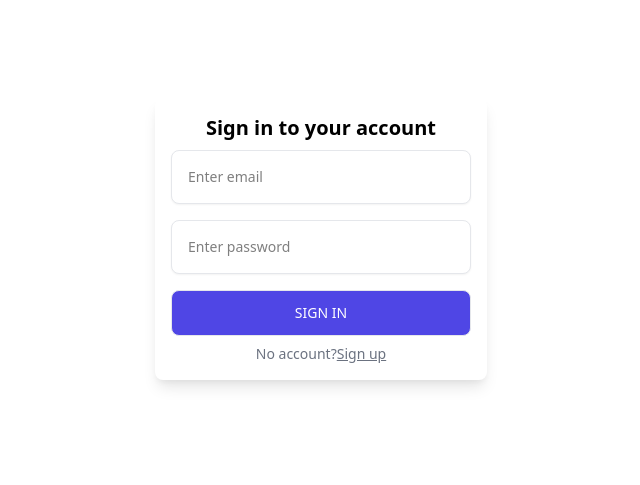
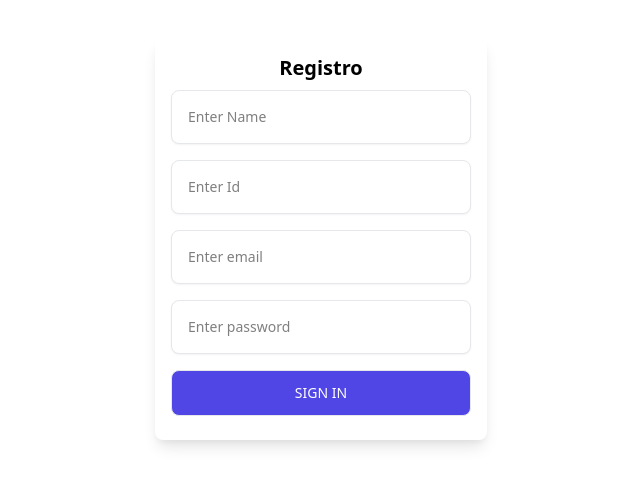
Before and after one commit to SebastianGomezdv/prueba-tecnica, a React (Vite) app: page /home in a window 1280 px wide. Shown: the part 161-646 px from the top of the page, without its empty margins (319-959 px from the left). Built offline with nearby package versions, Linux system fonts and the light colour scheme; data requests are answered from the project's data file.

Commit message:
Definición de rutas de navegación

```diff
--- a/package.json
+++ b/package.json
@@ -15,6 +15,7 @@
     "json-server": "^1.0.0-beta.3",
     "react": "^19.1.1",
     "react-dom": "^19.1.1",
+    "react-router-dom": "^7.8.2",
     "sweetalert2": "^11.22.5",
     "tailwindcss": "^4.1.12"
   },
--- a/src/main.jsx
+++ b/src/main.jsx
@@ -1,10 +1,11 @@
-import { StrictMode } from 'react'
-import { createRoot } from 'react-dom/client'
-import './index.css'
-import Login from './pages/Login'
+import { StrictMode } from "react";
+import { createRoot } from "react-dom/client";
+import { createBrowserRouter, RouterProvider } from "react-router-dom";
+import { routerApp } from "./routes/routerApp";
+import "./index.css";
 
-createRoot(document.getElementById('root')).render(
+createRoot(document.getElementById("root")).render(
   <StrictMode>
-    <Login />
-  </StrictMode>,
-)
+    <RouterProvider router={createBrowserRouter(routerApp)} />
+  </StrictMode>
+);
--- a/src/pages/Home.jsx
+++ b/src/pages/Home.jsx
@@ -1,8 +1,27 @@
-import './Home.css'
+import "./Home.css";
 function Home() {
   return (
-    <div>Home</div>
-  )
+    <div>
+      <form class="form">
+        <p class="form-title">Registro</p>
+        <div class="input-container">
+          <input type="text" placeholder="Enter Name" />
+        </div>
+        <div class="input-container">
+          <input type="text" placeholder="Enter Id" />
+        </div>
+        <div class="input-container">
+          <input type="email" placeholder="Enter email" />
+        </div>
+        <div class="input-container">
+          <input type="password" placeholder="Enter password" />
+        </div>
+        <button type="button" class="submit">
+          Sign in
+        </button>
+      </form>
+    </div>
+  );
 }
 
-export default Home
+export default Home;
--- a/src/pages/Login.jsx
+++ b/src/pages/Login.jsx
@@ -1,12 +1,14 @@
 import "./Login.css";
 import { alertaGeneral } from "../utils/alertas";
 import { useState, useEffect } from "react";
+import { useNavigate } from "react-router-dom";
 let URI = "http://localhost:3100/usuarios";
 
 const Login = () => {
   const [getEmail, setEmail] = useState("");
   const [getPassword, setPassword] = useState("");
   const [getUsuarios, setUsuarios] = useState([]);
+  let redireccion = useNavigate();
 
   function listarUsuarios() {
     fetch(URI)
@@ -30,6 +32,7 @@ const Login = () => {
   function iniciarSesion() {
     if (buscarUsuario()) {
       alertaGeneral("Bienvenido", "Será redireccionado", "success");
+      redireccion("/home");
     } else {
       alertaGeneral("Error", "Credenciales incorrectas", "error");
     }
--- a/src/routes/routerApp.jsx
+++ b/src/routes/routerApp.jsx
@@ -1 +1,17 @@
-export let routerApp = []
+import ErrorNotFound from "../pages/ErrorNotFound";
+import Home from "../pages/Home";
+import Login from "../pages/Login";
+export let routerApp = [
+  {
+    path: "/",
+    element: <Login />,
+  },
+  {
+    path: "/home",
+    element: <Home />,
+  },
+  {
+    path: "*",
+    element: <ErrorNotFound />,
+  },
+];
```
Also changed, not shown: 1 other file (tests, documents, lock files or other folders).
